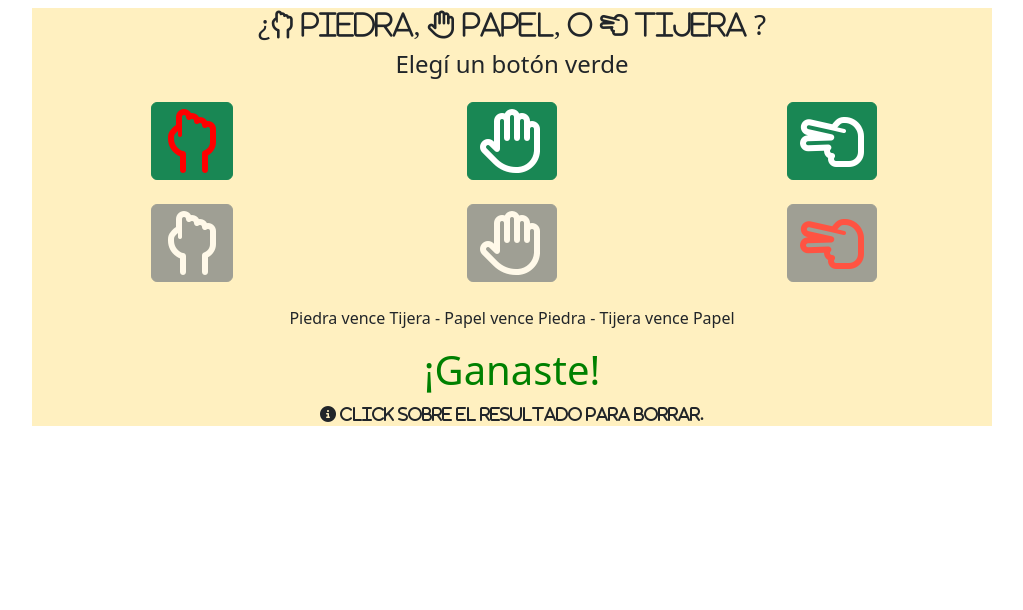
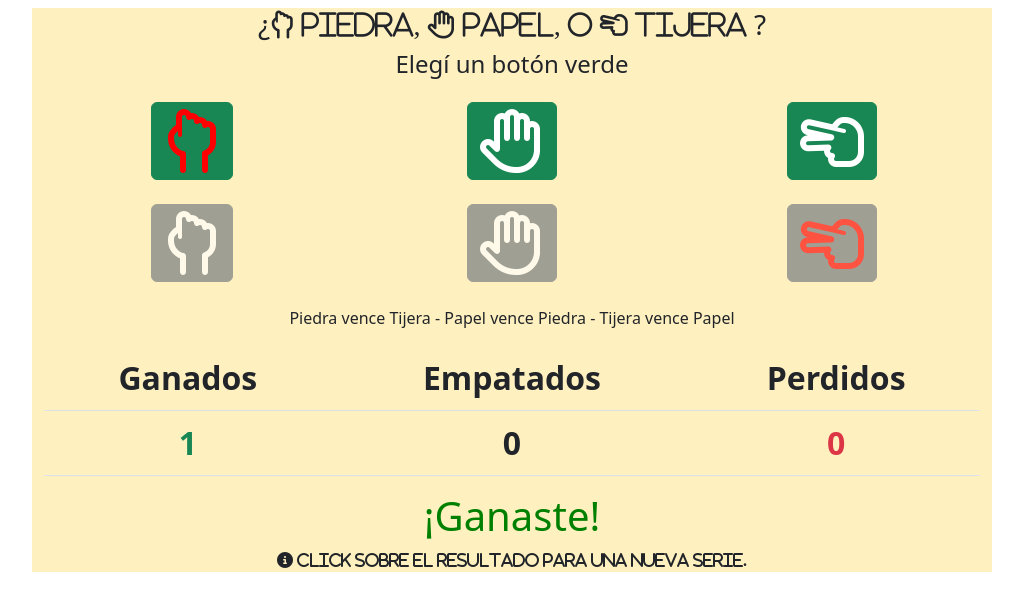
Before and after one commit to luciaderosa/PPT, a plain HTML site: page index.html in a window 1280 px wide. Both pictures are taken after a click on the button 320 px from the left and 141 px from the top of the page. Shown: the whole page, without its empty margins (128-1151 px from the left). Drawn offline with nearby package versions, Linux system fonts and the light colour scheme.

Commit message:
uso de arrays - muestra puntaje

```diff
--- a/index.html
+++ b/index.html
@@ -24,11 +24,11 @@
                   <i class="fa-regular fa-hand-back-fist fa-4x"></i></button>
             </div>
             <div class="col">
-               <button type="button" class="btn btn-success" id="Papel" onclick="usuario('1');" id="papel">
+               <button type="button" class="btn btn-success" id="Papel" onclick="usuario('1');">
                   <i class="fa-regular fa-hand fa-4x"></i></button>
             </div>
             <div class="col">
-               <button type="button" class="btn btn-success" id="Tijera" onclick="usuario('2');" id="tijera">
+               <button type="button" class="btn btn-success" id="Tijera" onclick="usuario('2');">
                   <i class="fa-regular fa-hand-scissors fa-4x"></i></button>
             </div>
 
@@ -50,10 +50,25 @@
 
          <div>
             <p>Piedra vence Tijera - Papel vence Piedra - Tijera vence Papel</p>
+            <table class="table align-middle fs-2">
+               <thead>
+                  <tr>
+                     <th scope="col">Ganados </th>
+                     <th scope="col">Empatados</th>
+                     <th scope="col">Perdidos </th>
+                  </tr>
+               </thead>
+               <tr>
+                  <td id="ganados" class="text-success fw-bold">0</td>
+                  <td id="empatados" class="fw-bold">0</td>
+                  <td id="perdidos" class="text-danger fw-bold">0</td>
+               </tr>
+               </tbody>
+            </table>
          </div>
 
          <h4 id="respuesta" style="display:none" onclick="limpiaRespuesta();"></h4>
-         <i class="fa-solid fa-circle-info"> Click sobre el resultado para borrar.</i>
+         <i class="fa-solid fa-circle-info"> Click sobre el resultado para una nueva serie.</i>
 
       </div>
    </div>
--- a/script.js
+++ b/script.js
@@ -10,6 +10,7 @@ primer caracter usuario 2do maquina
 20
 21
 */
+var score = [0, 0, 0];
 
 function usuario(eleUsuario) {
   //borrar todo lo rojo
@@ -49,12 +50,19 @@ function usuario(eleUsuario) {
       document.write("Error");
       break;
   }
-  console.log(eleccion);
   document.getElementById("respuesta").style.display = "";
+  showScore();
 }
+function showScore() {
+  document.getElementById("ganados").innerHTML = score[0].toString();
+  document.getElementById("empatados").innerHTML = score[1].toString();
+  document.getElementById("perdidos").innerHTML = score[2].toString();
+}
+
 function showEmpate(elemento) {
   document.getElementById("respuesta").innerHTML = `<h1>¡Empate!</h1>`;
   marcaRojo(elemento, elemento);
+  score[1]++;
 }
 function marcaRojo(elementoUsuario, elementoMaquina) {
   let itemu = document.getElementById(elementoUsuario);
@@ -67,20 +75,24 @@ function showGana(eleUsuario, eleMaquina) {
     "respuesta"
   ).innerHTML = `<h1 style='color:green'>¡Ganaste!</h1>`;
   marcaRojo(eleUsuario, eleMaquina);
+  score[0]++;
 }
 function showPierde(eleUsuario, eleMaquina) {
   document.getElementById(
     "respuesta"
   ).innerHTML = `<h1 style='color:red'>¡Perdiste!</h1>`;
   marcaRojo(eleUsuario, eleMaquina);
+  score[2]++;
 }
 function limpiaRespuesta() {
   document.getElementById("respuesta").style.display = "none";
   allWhite();
+  score.fill(0);
+  showScore();
 }
 function aleatorio(minimo, maximo) {
   var numero = Math.floor(Math.random() * (maximo - minimo + 1) + minimo);
-  return numero;
+  return numero.toString();
 }
 function allWhite() {
   let items = document.getElementsByTagName("button");
```
